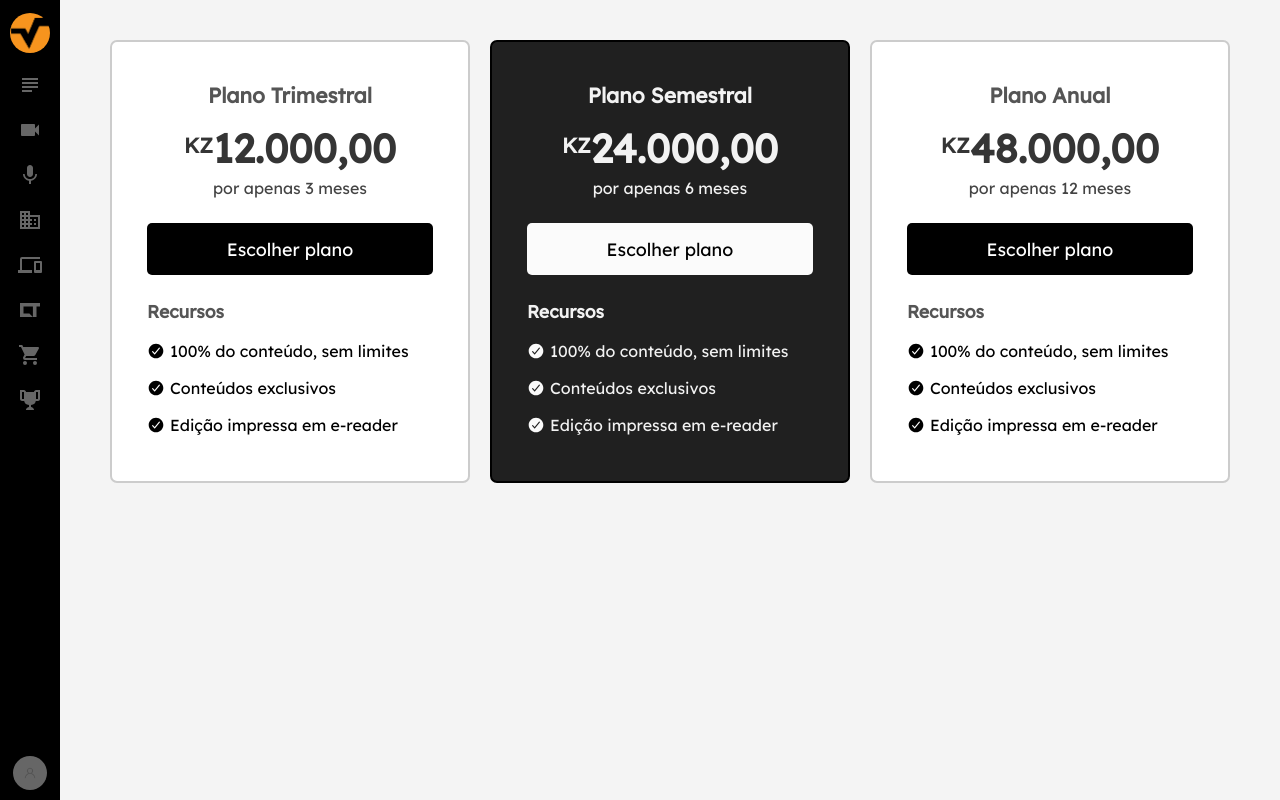
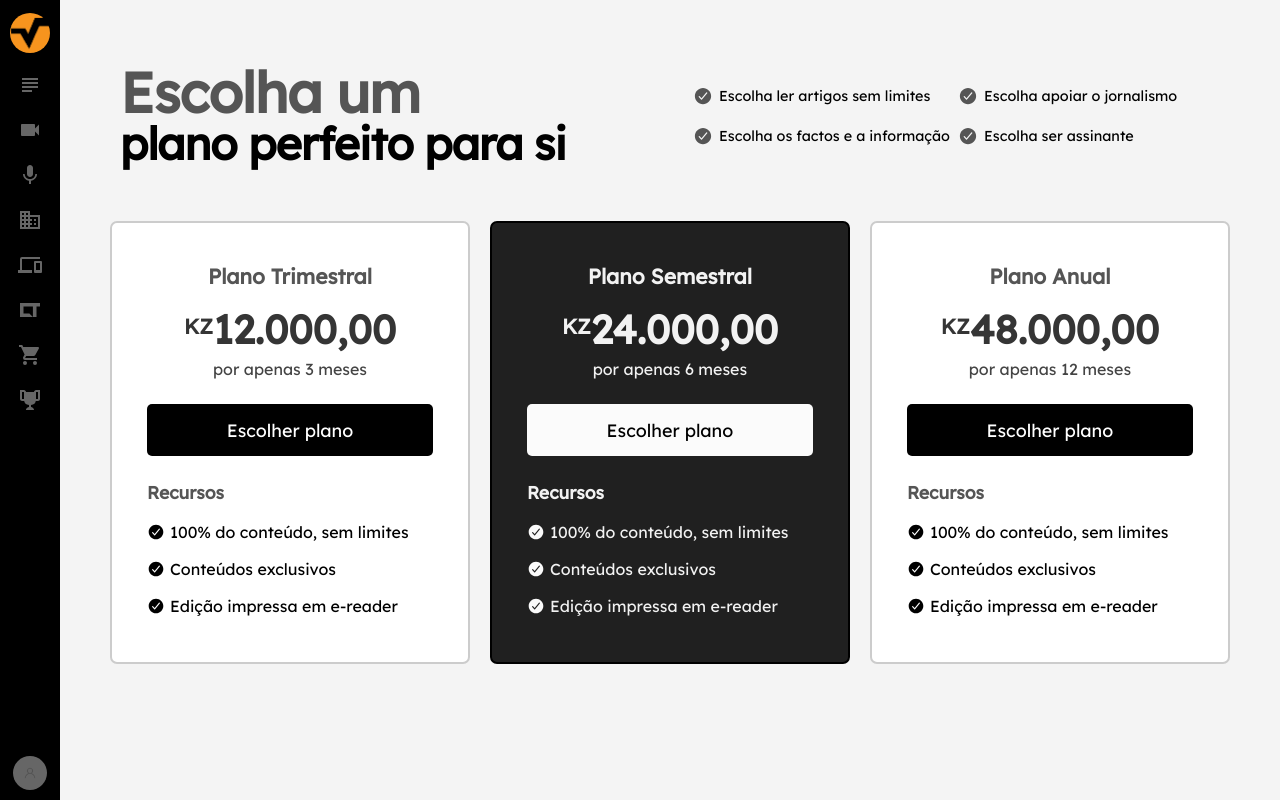
Before and after one commit to JudsonArtur/menu-valor-economico-3, a PHP site: page /plans-subscription.html in a window 1280 px wide. Run offline with PHP 8.4, Linux system fonts and the light colour scheme.

Commit message:
plan subscription page conclued

```diff
--- a/css/style.css
+++ b/css/style.css
@@ -593,6 +593,36 @@ button {
     position: relative;
 }
 
+.plan-title-section{
+   margin: 20px 0;
+}
+.plan-title-section h2 span:first-of-type{
+    font-size: 3.5rem;
+    line-height: 45px;
+    color: #555;
+}
+.plan-title-section h2 span{
+  display: block;
+  font-size: 2.8rem;
+  letter-spacing: -1px;
+}
+
+.plan-title-items svg{
+    width: 20px;
+    position: relative;
+    top:2px;
+    margin-right: 6px;
+    fill: #555;
+}
+.plan-title-items p{
+    width: calc(100% - 26px);
+    font-size: .9rem;
+}
+.plan-title-items{
+    width: 50%;
+    margin-bottom: 10px;
+    padding: 3px;
+}
 .plan-item{
     border:2px solid #ccc;
     background-color: #fff;
@@ -675,6 +705,9 @@ button {
     margin-right: 5px;
 
 }
+.features-item-text{
+    width: calc(100% - 23px);
+}
 .recommended .plan-features-item svg{
     fill: #fafafa;
 }
@@ -695,10 +728,9 @@ button {
         padding-left: 10px;
         padding-right: 10px;
     }
-    .plan-features-item
-{
-    font-size: .9rem;
-}
+    .plan-features-item {
+        font-size: .9rem;
+    }
 }
 /* Media queries */
 @media (max-width: 767px){
@@ -740,6 +772,12 @@ button {
         margin-left:60px ;
         padding:10px 0;
      }
+     .plan-title-items{
+        width: 100%;
+     }
+     .row{
+        margin-bottom: 30px;
+     }
 }
 
 @media(max-width: 347px){
--- a/plans-subscription.html
+++ b/plans-subscription.html
@@ -83,7 +83,50 @@
     </nav>
     <div  class="dashboard-content">
        <div class="dashbord-container">
-
+            <div class="row ds-flex">
+                <div class="box2 plan-title-section">
+                       <h2>
+                          <span>
+                            Escolha um
+                          </span>
+                          <span>
+                            plano perfeito para si
+                        </span>
+                       </h2>
+                </div>
+                <div class="box2 plan-title-item ds-flex-center--vertical">
+                    <ul class="ds-flex">
+                        <li class="plan-title-items ds-flex-center--vertical">
+                            <span>
+                                <svg xmlns="http://www.w3.org/2000/svg" class="ionicon" viewBox="0 0 512 512"><path d="M256 48C141.31 48 48 141.31 48 256s93.31 208 208 208 208-93.31 208-208S370.69 48 256 48zm108.25 138.29l-134.4 160a16 16 0 01-12 5.71h-.27a16 16 0 01-11.89-5.3l-57.6-64a16 16 0 1123.78-21.4l45.29 50.32 122.59-145.91a16 16 0 0124.5 20.58z"/></svg></span>
+                               <p>
+                                Escolha ler artigos sem limites
+                               </p>
+                        </li>
+                        <li class="plan-title-items ds-flex-center--vertical">
+                            <span>
+                                <svg xmlns="http://www.w3.org/2000/svg" class="ionicon" viewBox="0 0 512 512"><path d="M256 48C141.31 48 48 141.31 48 256s93.31 208 208 208 208-93.31 208-208S370.69 48 256 48zm108.25 138.29l-134.4 160a16 16 0 01-12 5.71h-.27a16 16 0 01-11.89-5.3l-57.6-64a16 16 0 1123.78-21.4l45.29 50.32 122.59-145.91a16 16 0 0124.5 20.58z"/></svg></span>
+                               <p>
+                                Escolha apoiar o jornalismo
+                               </p>
+                        </li>
+                        <li class="plan-title-items ds-flex-center--vertical">
+                            <span>
+                                <svg xmlns="http://www.w3.org/2000/svg" class="ionicon" viewBox="0 0 512 512"><path d="M256 48C141.31 48 48 141.31 48 256s93.31 208 208 208 208-93.31 208-208S370.69 48 256 48zm108.25 138.29l-134.4 160a16 16 0 01-12 5.71h-.27a16 16 0 01-11.89-5.3l-57.6-64a16 16 0 1123.78-21.4l45.29 50.32 122.59-145.91a16 16 0 0124.5 20.58z"/></svg></span>
+                               <p class="features-item-text">
+                                Escolha os factos e a informação
+                               </p>
+                        </li>
+                        <li class="plan-title-items ds-flex-center--vertical">
+                            <span>
+                                <svg xmlns="http://www.w3.org/2000/svg" class="ionicon" viewBox="0 0 512 512"><path d="M256 48C141.31 48 48 141.31 48 256s93.31 208 208 208 208-93.31 208-208S370.69 48 256 48zm108.25 138.29l-134.4 160a16 16 0 01-12 5.71h-.27a16 16 0 01-11.89-5.3l-57.6-64a16 16 0 1123.78-21.4l45.29 50.32 122.59-145.91a16 16 0 0124.5 20.58z"/></svg></span>
+                               <p class="features-item-text">
+                                Escolha ser assinante
+                               </p>
+                        </li>
+                    </ul>
+                </div>
+            </div>
            <div class="row ds-flex">
                  <div class="box3">
                      <div class="plan-item">
```
